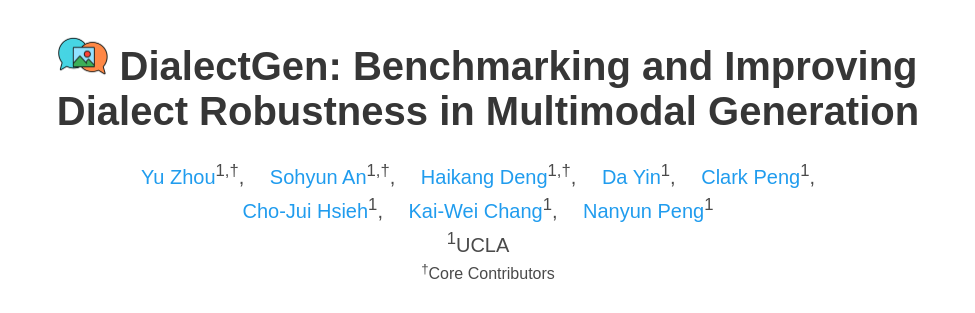
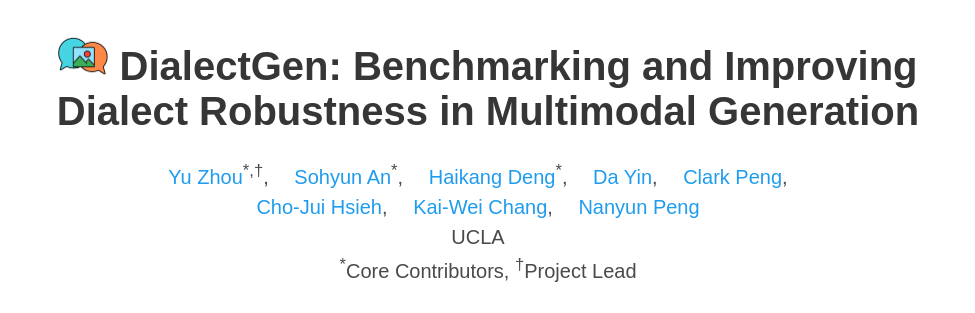
Before and after one commit to DialectGen/dialectgen.github.io, a plain HTML site: page index.html in a window 1280 px wide. Shown: the part 68-381 px from the top of the page, without its empty margins (152-1127 px from the left). Drawn offline with nearby package versions, Linux system fonts and the light colour scheme; some icons are missing; a web font is replaced by a local one.

Commit message:
minor update

```diff
--- a/index.html
+++ b/index.html
@@ -93,39 +93,39 @@
             <h1 class="title is-2 publication-title"><img src="static/images/icon.png" width="50" /> DialectGen: Benchmarking and Improving Dialect Robustness in Multimodal Generation</h1>
             <div class="is-size-5 publication-authors">
                 <span class="author-block">
-                  <a href="https://yu-bryan-zhou.github.io/" target="_blank">Yu Zhou</a><sup>1,†</sup>,&emsp;
+                  <a href="https://yu-bryan-zhou.github.io/" target="_blank">Yu Zhou</a><sup>*,†</sup>,&emsp;
                 </span>
                 <span class="author-block">
-                  <a href="https://cownowan.github.io/" target="_blank">Sohyun An</a><sup>1,†</sup>,&emsp;
+                  <a href="https://cownowan.github.io/" target="_blank">Sohyun An</a><sup>*</sup>,&emsp;
                 </span>
                 <span class="author-block">
-                  <a href="https://haikangdeng.github.io/" target="_blank">Haikang Deng</a><sup>1,†</sup>,&emsp;
+                  <a href="https://haikangdeng.github.io/" target="_blank">Haikang Deng</a><sup>*</sup>,&emsp;
                 </span>
                 <span class="author-block">
-                  <a href="https://wadeyin9712.github.io/" target="_blank">Da Yin</a><sup>1</sup>,&emsp;
+                  <a href="https://wadeyin9712.github.io/" target="_blank">Da Yin</a>,&emsp;
                 </span>
                 <span class="author-block">
-                  <a href="https://clarkipeng.github.io/" target="_blank">Clark Peng</a><sup>1</sup>,&emsp;
+                  <a href="https://clarkipeng.github.io/" target="_blank">Clark Peng</a>,&emsp;
                 </span>
                 <br>
                 <span class="author-block">
-                  <a href="https://web.cs.ucla.edu/~chohsieh/" target="_blank">Cho-Jui Hsieh</a><sup>1</sup>,&emsp;
+                  <a href="https://web.cs.ucla.edu/~chohsieh/" target="_blank">Cho-Jui Hsieh</a>,&emsp;
                 </span>
                 <span class="author-block">
-                  <a href="http://web.cs.ucla.edu/~kwchang/" target="_blank">Kai-Wei Chang</a><sup>1</sup>,&emsp;
+                  <a href="http://web.cs.ucla.edu/~kwchang/" target="_blank">Kai-Wei Chang</a>,&emsp;
                 </span>
                 <span class="author-block">
-                  <a href="https://violetpeng.github.io/" target="_blank">Nanyun Peng</a><sup>1</sup>&emsp;
+                  <a href="https://violetpeng.github.io/" target="_blank">Nanyun Peng</a>&emsp;
                 </span>
                 </div>
 
                   <div class="is-size-5 publication-authors">
                     <span class="author-block">
-                      <sup>1</sup>UCLA&emsp;
+                      UCLA&emsp;
                     </span>
                   </div>
-                  <div class="'is-size-5 publication-authors">
-                    <span class="author-block"><sup>†</sup>Core Contributors</span>
+                  <div class="is-size-5 publication-authors">
+                    <span class="author-block"><sup>*</sup>Core Contributors, <sup>†</sup>Project Lead</span>
                   </div>
 
                   <div class="is-size-5 publication-authors">
@@ -155,12 +155,12 @@
                     </span>
 
                     <span class="link-block">
-                      <a href="https://huggingface.co/datasets/uclanlp/" target="_blank"
+                      <a href="https://github.com/DialectGen/DialectGen/tree/main/data/text" target="_blank"
                       class="external-link button is-normal is-rounded is-dark">
                       <span class="icon">
                         <i class="fa fa-database"></i>
                       </span>
-                      <span>HF Dataset</span>
+                      <span>Dataset</span>
                     </a>
                   </span>
                   </span>
```
